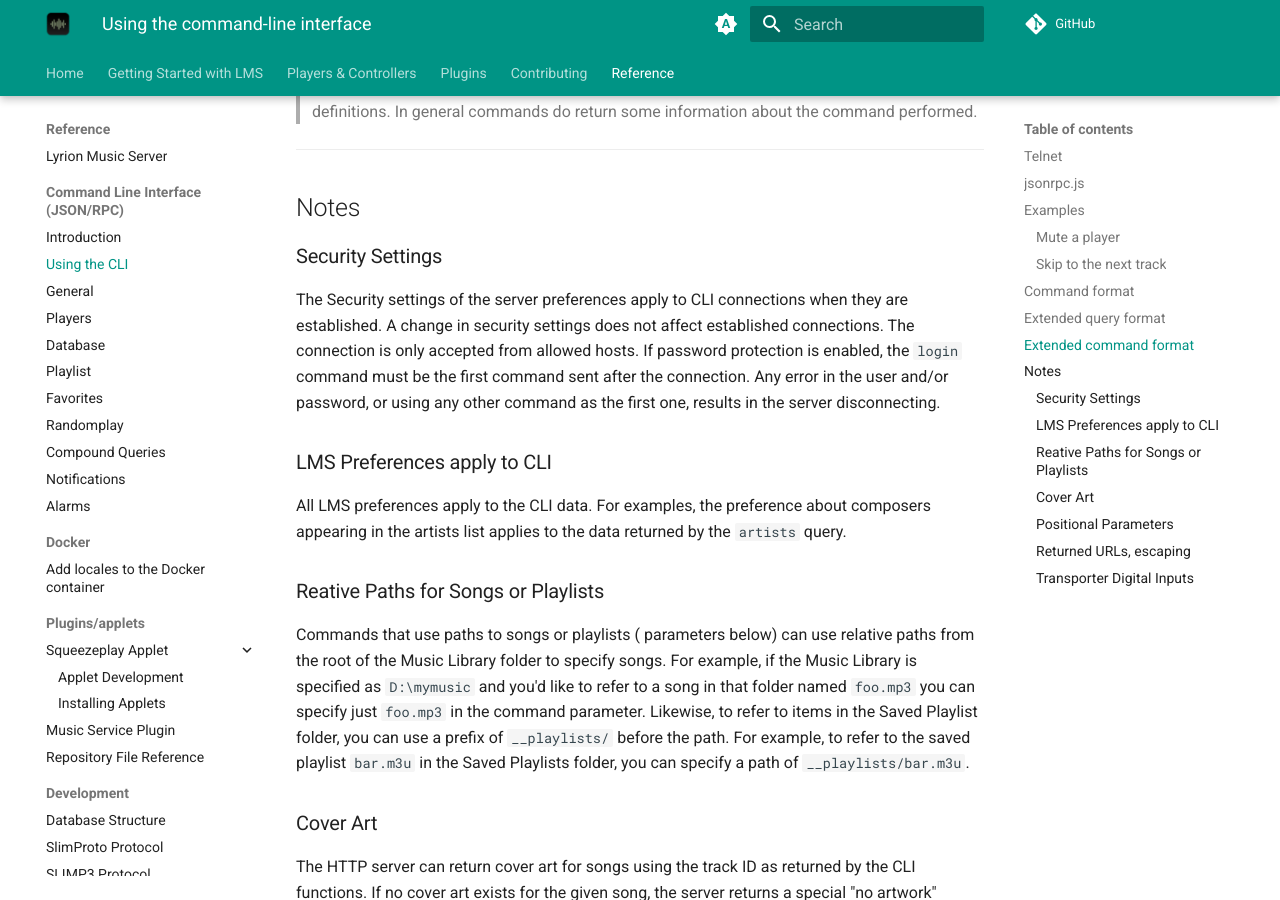
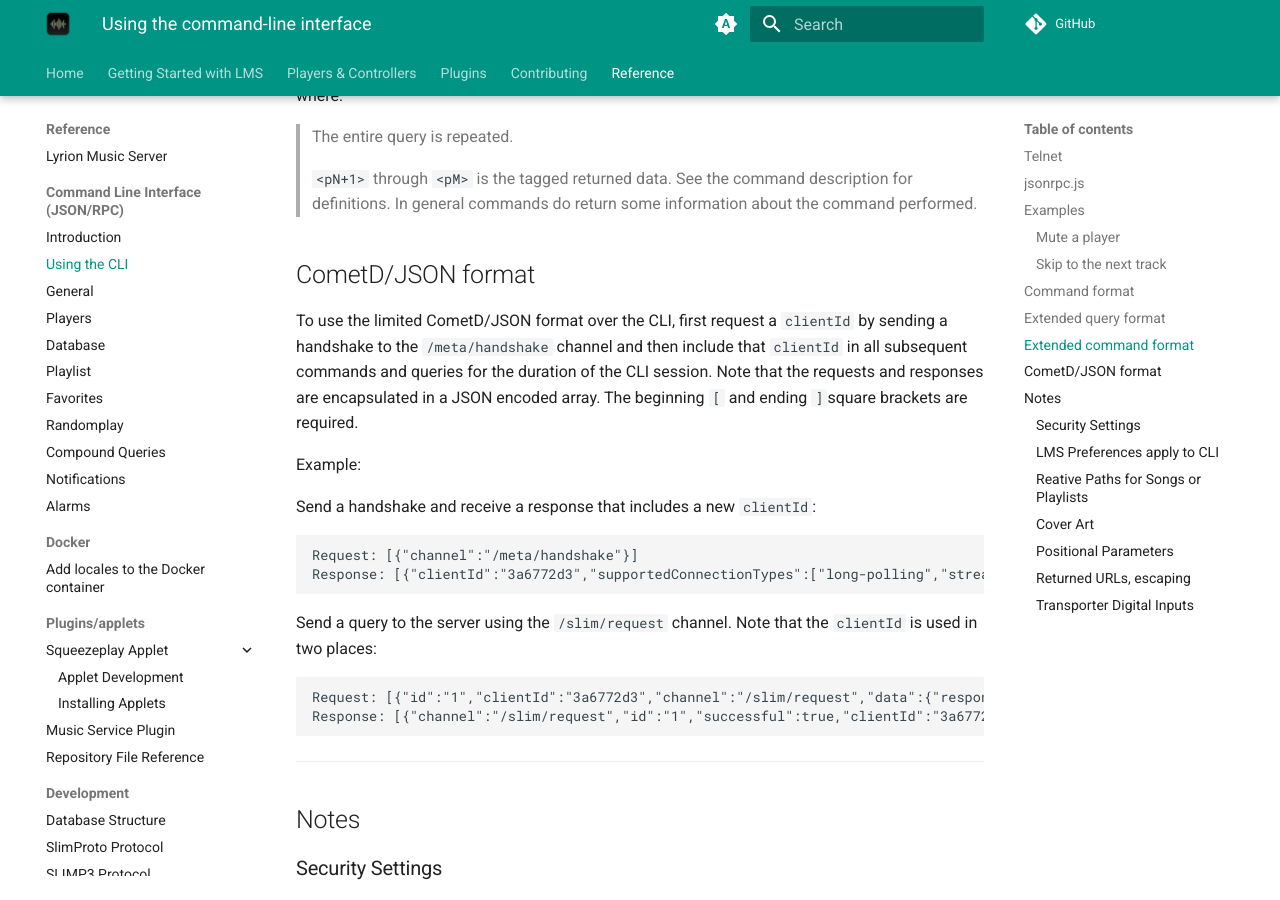
Before and after one commit to LMS-Community/lms-community.github.io, an MkDocs documentation site: the page built from docs/reference/cli/using-the-cli.md, in a window 1280 px wide and 900 px high, scrolled down 4576 px. Built offline with MkDocs 1.6.1 and Material for MkDocs 9.7.7, drawn with Linux system fonts in a browser that asks for light colours; a script that is not in the unit is left out; plug-ins that fetch from the network failed and are left out; comment, search, counter and statistics services are not loaded; some of the changed text lies outside the part shown.

Commit message:
Update using-the-cli.md

````diff
--- a/docs/reference/cli/using-the-cli.md
+++ b/docs/reference/cli/using-the-cli.md
@@ -14,6 +14,8 @@
 The end of line separator is line feed (<LF\> ASCII decimal 10, hexadecimal 0x0A). The server accepts LF, CR or 0x00 (or any combination thereof) as end of line, and replies with whatever was used for the command. For strings, LMS uses the UTF-8 character-set encoding.
 
 To use the command line interface interactively, use the telnet command from your system's command prompt: `telnet localhost 9090` and when it connects, you can start typing commands. Beware that the server expects parameters to be encoded using percent-style escaping (the same method as is used in URLs); `"` and `\\` are not supported as in shell-like environments.
+
+A limited subset of the CometD functionality supported over HTTP is also available to CLI clients. This allows for an alternate command/query and response syntax using JSON structured data instead of the space delimited positional parameters and percent-style escaping format.
 
 For debugging purposes, CLI formatted commands can be sent using standard in and out. This support is only available on Unix platforms (MacOS X included), and must be enabled by launching the server with the `--stdio` command line option.
 
@@ -169,6 +171,25 @@
 
 >`<pN+1>` through `<pM>` is the tagged returned data. See the command description for definitions. In general commands do return some information about the command performed.
 
+## CometD/JSON format
+
+To use the limited CometD/JSON format over the CLI, first request a `clientId` by sending a handshake to the `/meta/handshake` channel and then include that `clientId` in all subsequent commands and queries for the duration of the CLI session. Note that the requests and responses are encapsulated in a JSON encoded array. The beginning `[` and ending `]`square brackets are required.
+
+Example:
+
+Send a handshake and receive a response that includes a new `clientId`:
+
+```
+Request: [{"channel":"/meta/handshake"}]
+Response: [{"clientId":"3a6772d3","supportedConnectionTypes":["long-polling","streaming"],"successful":true,"advice":{"timeout":60000,"reconnect":"retry","interval":0},"version":"1.0","channel":"/meta/handshake","id":""}]
+```
+
+Send a query to the server using the `/slim/request` channel. Note that the `clientId` is used in two places:
+
+```
+Request: [{"id":"1","clientId":"3a6772d3","channel":"/slim/request","data":{"response":"/slim/3a6772d3/request","request":["00:04:20:02:00:c8",["status","-","1","tags:aclKN"]]}}]
+Response: [{"channel":"/slim/request","id":"1","successful":true,"clientId":"3a6772d3"},{"channel":"/slim/3a6772d3/request","id":"1","ext":{"priority":""},"data":{"mode":"stop","playlist repeat":0,"playlist_cur_index":"8","rate":1,"player_connected":1,"player_name":"sodco","player_ip":"10.0.0.33:47924","seq_no":0,"time":0,"duration":299.417,"playlist_timestamp":1723945752.73756,"playlist mode":"off","power":1,"digital_volume_control":1,"mixer volume":90,"playlist_loop":[{"playlist index":8,"id":29926,"title":"Dark Hours","artist":"Shadwick Wilde","coverid":"5466de2c","album":"Forever Home"}],"signalstrength":0,"can_seek":1,"playlist_tracks":10,"playlist shuffle":0}}]
+```
 
 ***
 ## Notes
````
